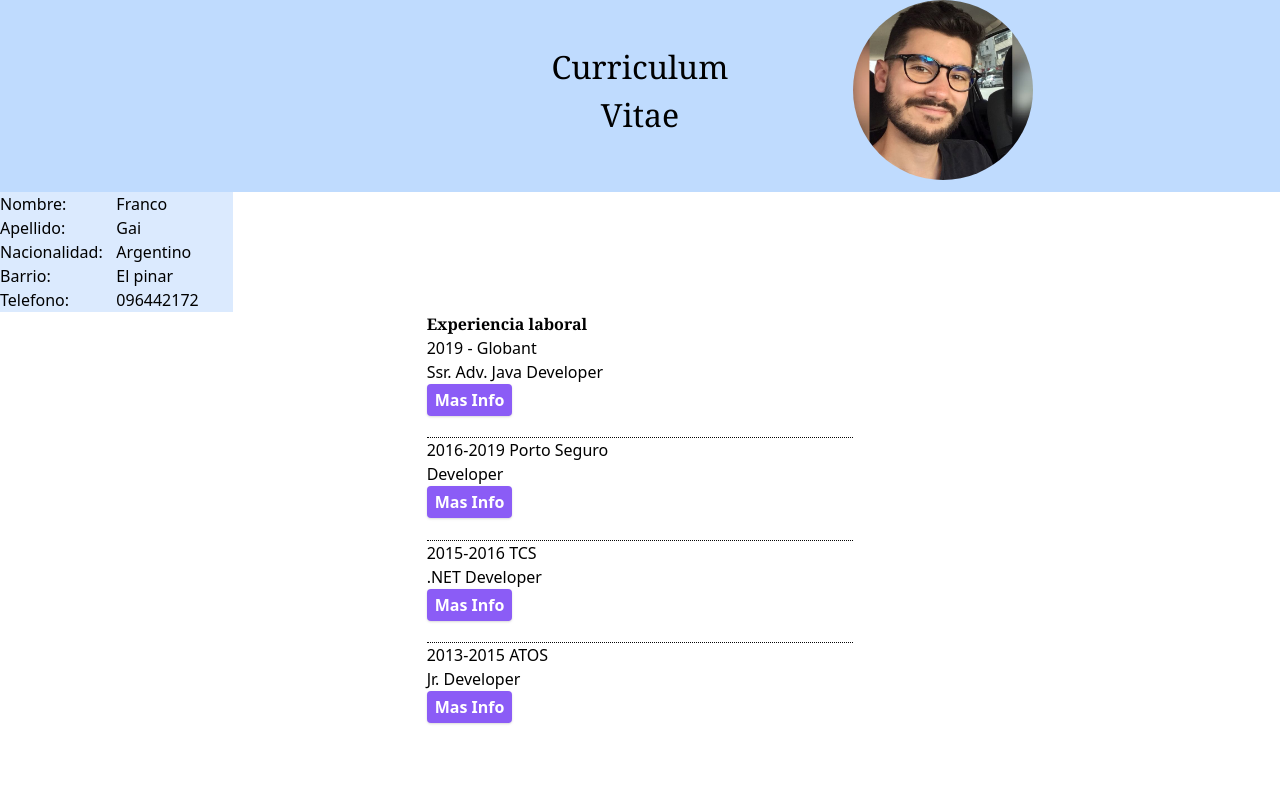
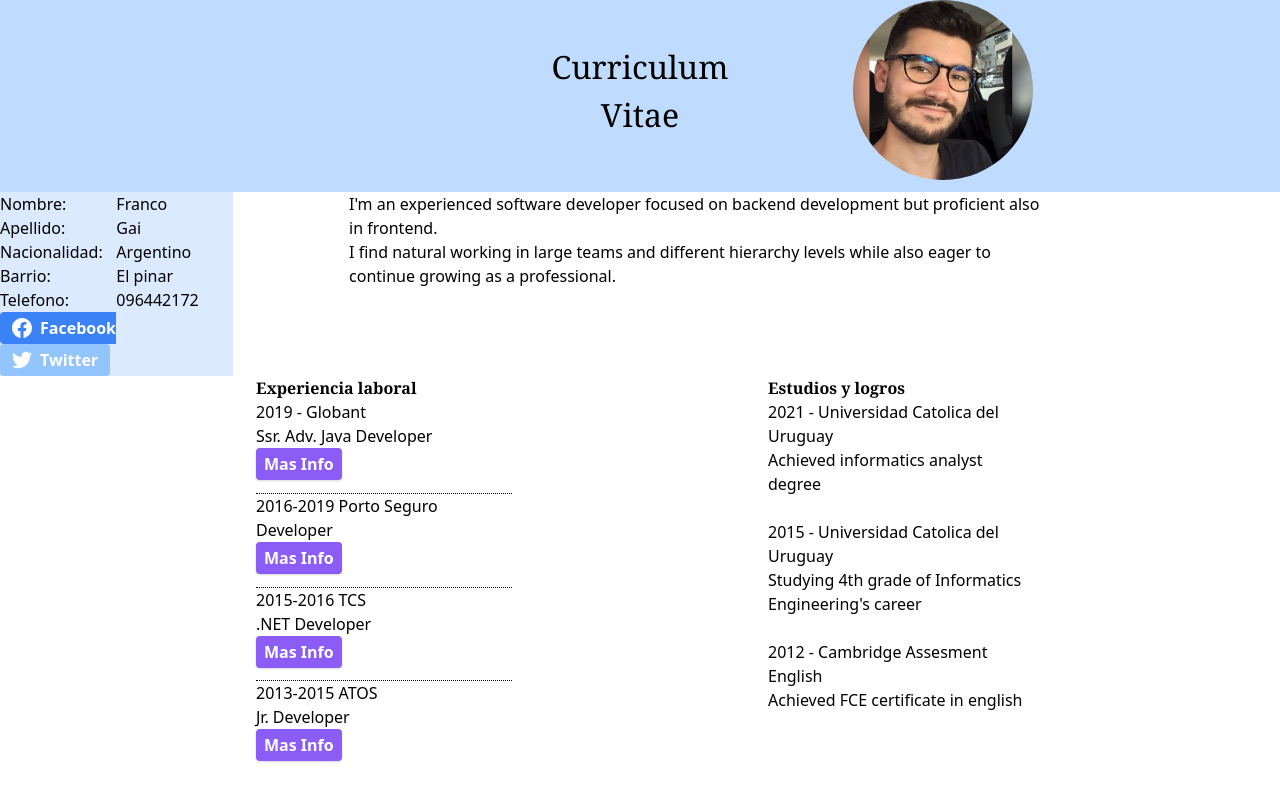
Before and after one commit to ucudal/PW_2021_Website-Franko94, a website: page docs/index.html in a window 1280 px wide. Shown: the top 800 px of the page. Drawn offline with nearby package versions, Linux system fonts and the light colour scheme.

Commit message:
mas info

```diff
--- a/docs/index.html
+++ b/docs/index.html
@@ -41,6 +41,19 @@
                     <li>
                         <p>Telefono:</p>
                     </li>
+                    <li>
+                     <a href="https://www.facebook.com/franco.gai/">
+                      <button class="bg-blue-500 px-3 py-1 font-semibold text-white inline-flex items-center space-x-2 rounded">
+                        <svg class="w-5 h-5 fill-current" role="img" xmlns="https://www.facebook.com/franco.gai/" viewBox="0 0 24 24"><path d="M24 12.073c0-6.627-5.373-12-12-12s-12 5.373-12 12c0 5.99 4.388 10.954 10.125 11.854v-8.385H7.078v-3.47h3.047V9.43c0-3.007 1.792-4.669 4.533-4.669 1.312 0 2.686.235 2.686.235v2.953H15.83c-1.491 0-1.956.925-1.956 1.874v2.25h3.328l-.532 3.47h-2.796v8.385C19.612 23.027 24 18.062 24 12.073z"/></svg>
+                        <span>Facebook</span>
+                      </button>
+                    </a>
+
+                      <button class="bg-blue-300 px-3 py-1 font-semibold text-white inline-flex items-center space-x-2 rounded">
+                        <svg class="w-5 h-5 fill-current" role="img" xmlns="http://www.w3.org/2000/svg" viewBox="0 0 24 24"><path d="M23.953 4.57a10 10 0 01-2.825.775 4.958 4.958 0 002.163-2.723c-.951.555-2.005.959-3.127 1.184a4.92 4.92 0 00-8.384 4.482C7.69 8.095 4.067 6.13 1.64 3.162a4.822 4.822 0 00-.666 2.475c0 1.71.87 3.213 2.188 4.096a4.904 4.904 0 01-2.228-.616v.06a4.923 4.923 0 003.946 4.827 4.996 4.996 0 01-2.212.085 4.936 4.936 0 004.604 3.417 9.867 9.867 0 01-6.102 2.105c-.39 0-.779-.023-1.17-.067a13.995 13.995 0 007.557 2.209c9.053 0 13.998-7.496 13.998-13.985 0-.21 0-.42-.015-.63A9.935 9.935 0 0024 4.59z"/></svg>
+                        <span>Twitter</span>
+                      </button>
+                    </li>
                 </ul>
             </div>
             <div class="col-start-2 bg-blue-100">
@@ -63,10 +76,14 @@
                 </ul>
             </div>
 
+            <div class="col-start-4 col-end-10">
+              <p>I'm an experienced software developer focused on backend development but proficient also in frontend.</p>
+              <p>I find natural working in large teams and different hierarchy levels while also eager to continue growing as a professional.</p>
+            </div>
 
         </div>
-        <div class="grid grid-cols-3">
-          <div class="col-start-2">
+        <div class="grid grid-cols-5">
+          <div class="col-start-2 col-end-2">
             <p class="font-serif subTitulo">Experiencia laboral</p>
             <ul>
               <li>
@@ -96,6 +113,25 @@
                 <button class="shadow bg-purple-500 hover:bg-purple-400 focus:shadow-outline focus:outline-none text-white font-bold py-1 px-2 rounded" type="button">
                   Mas Info
                 </button>
+              </li>
+            </ul>
+          </div>
+          <div class="col-start-4">
+            <p class="font-serif subTitulo">Estudios y logros</p>
+            <ul>
+              <li>
+                <p>2021 - Universidad Catolica del Uruguay</p>
+                <p>Achieved informatics analyst degree</p>
+              </li>
+              <br>
+              <li>
+                <p>2015 - Universidad Catolica del Uruguay</p>
+                <p>Studying 4th grade of Informatics Engineering's career</p>
+              </li>
+              <br>
+              <li>
+                <p>2012 - Cambridge Assesment English</p>
+                <p>Achieved FCE certificate in english</p>
               </li>
             </ul>
           </div>
```
